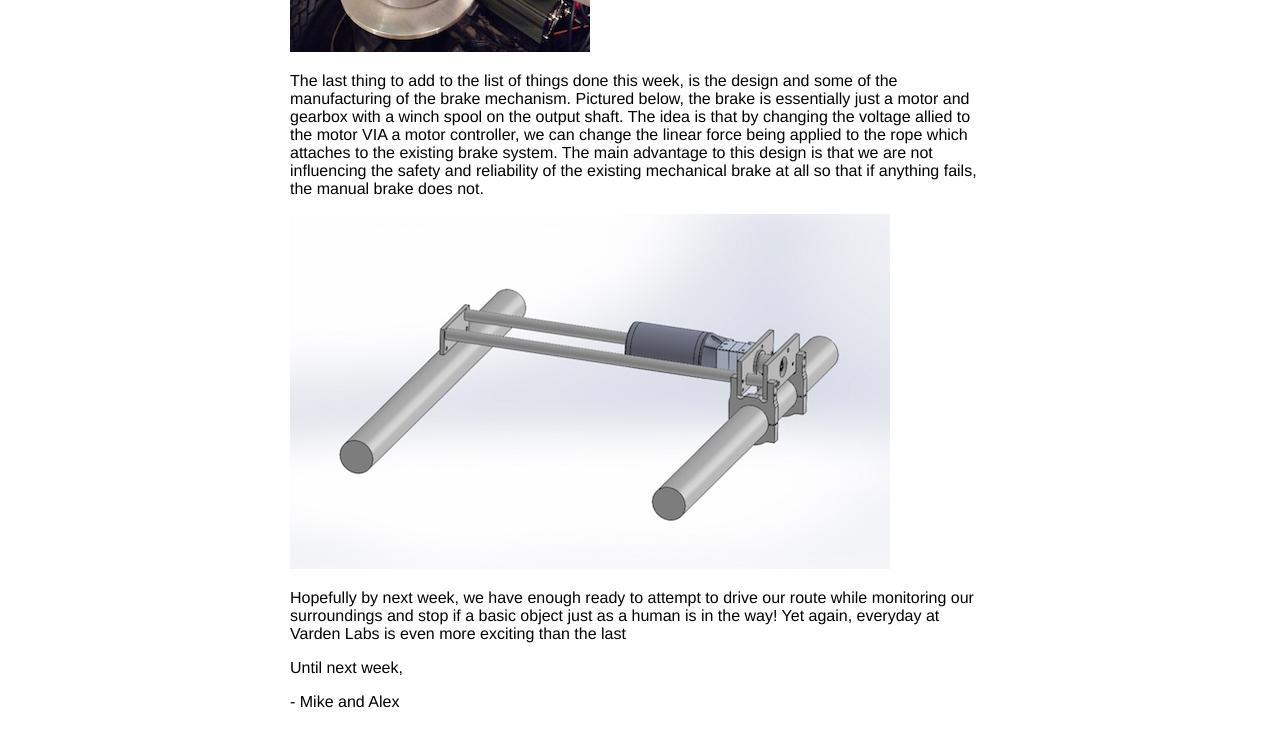
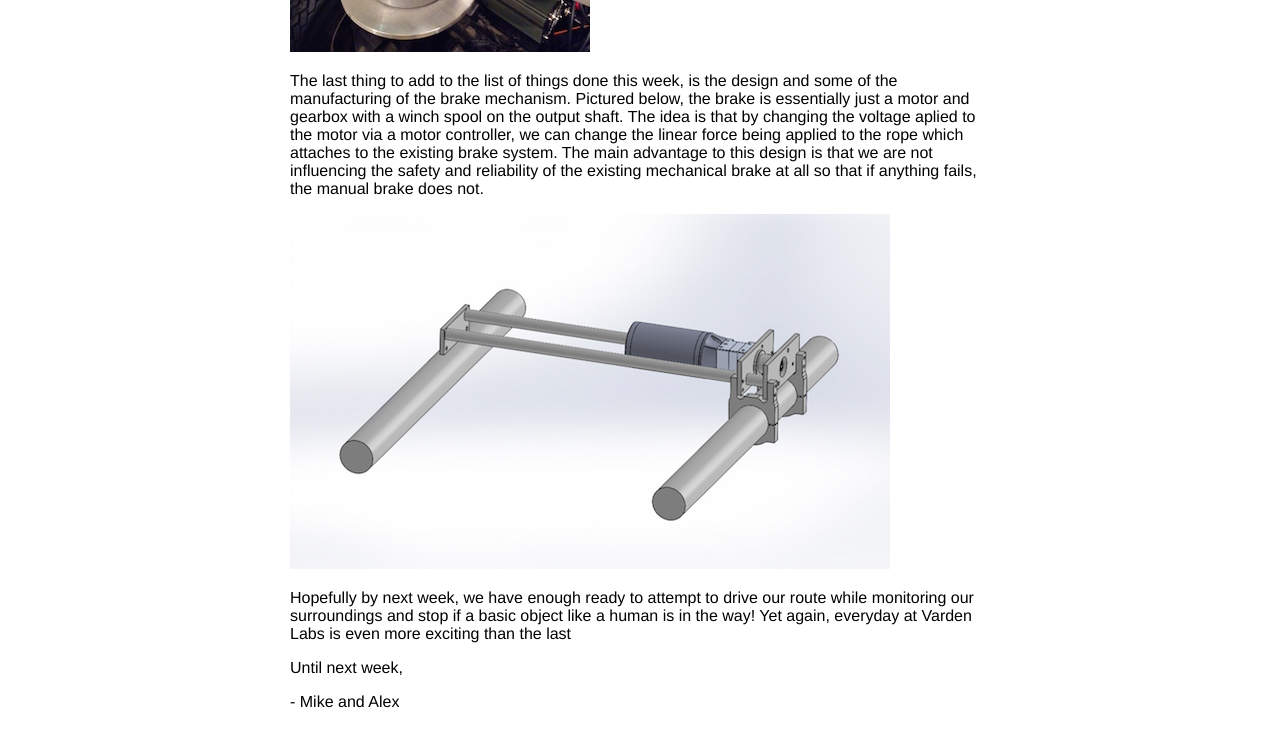
Before and after one commit to lemiant/vardenblogarchive, a Jekyll site: the page built from _posts/2015-06-13-week-6-look-ma,-no-hands.md, in a window 1280 px wide and 1400 px high, scrolled down 4576 px. Shown: the part 328-1060 px from the top of the window. Built offline with Jekyll 4.4.1, drawn with Linux system fonts in a browser that asks for light colours; some of the changed text lies outside the part shown.

Commit message:
Update 2015-06-13-week-6-look-ma,-no-hands.md

```diff
--- a/_posts/2015-06-13-week-6-look-ma,-no-hands.md
+++ b/_posts/2015-06-13-week-6-look-ma,-no-hands.md
@@ -19,7 +19,7 @@ Being an autonomously driving vehicle, for the most part, the computer, the micr
 
 <iframe width="560" height="315" src="https://www.youtube.com/embed/cH59rFDirSA" frameborder="0" allowfullscreen></iframe>
 
-in addition to this inductive switch, Mike mounted an e-stop to the roof of the golf cart.  This switch is electronically coupled to the inductive switch so that if either of the two are activated, the computer looses control of the golf cart.
+In addition to this inductive switch, Mike mounted an e-stop to the roof of the golf cart.  This switch is electronically coupled to the inductive switch so that if either of the two are activated, the computer looses control of the golf cart.
 
 ![Picture of the e-stop](/blog/imgs/e-stop.jpg)
 
@@ -49,11 +49,11 @@ For the rest of the week, Mike was away as he flew back to Ontario to meet with
 
 ![IMU](/blog/imgs/IMU.jpg)
 
-The last thing to add to the list of things done this week, is the design and some of the manufacturing of the brake mechanism.  Pictured below, the brake is essentially just a motor and gearbox with a winch spool on the output shaft.  The idea is that by changing the voltage allied to the motor VIA a motor controller, we can change the linear force being applied to the rope which attaches to the existing brake system.  The main advantage to this design is that we are not influencing the safety and reliability of the existing mechanical brake at all so that if anything fails, the manual brake does not.
+The last thing to add to the list of things done this week, is the design and some of the manufacturing of the brake mechanism.  Pictured below, the brake is essentially just a motor and gearbox with a winch spool on the output shaft.  The idea is that by changing the voltage aplied to the motor via a motor controller, we can change the linear force being applied to the rope which attaches to the existing brake system.  The main advantage to this design is that we are not influencing the safety and reliability of the existing mechanical brake at all so that if anything fails, the manual brake does not.
 
 ![brake_design](/blog/imgs/brake_design.JPG)
 
-Hopefully by next week, we have enough ready to attempt to drive our route while monitoring our surroundings and stop if a basic object just as a human is in the way!  Yet again, everyday at Varden Labs is even more exciting than the last
+Hopefully by next week, we have enough ready to attempt to drive our route while monitoring our surroundings and stop if a basic object like a human is in the way!  Yet again, everyday at Varden Labs is even more exciting than the last
 
 Until next week,
 
```
